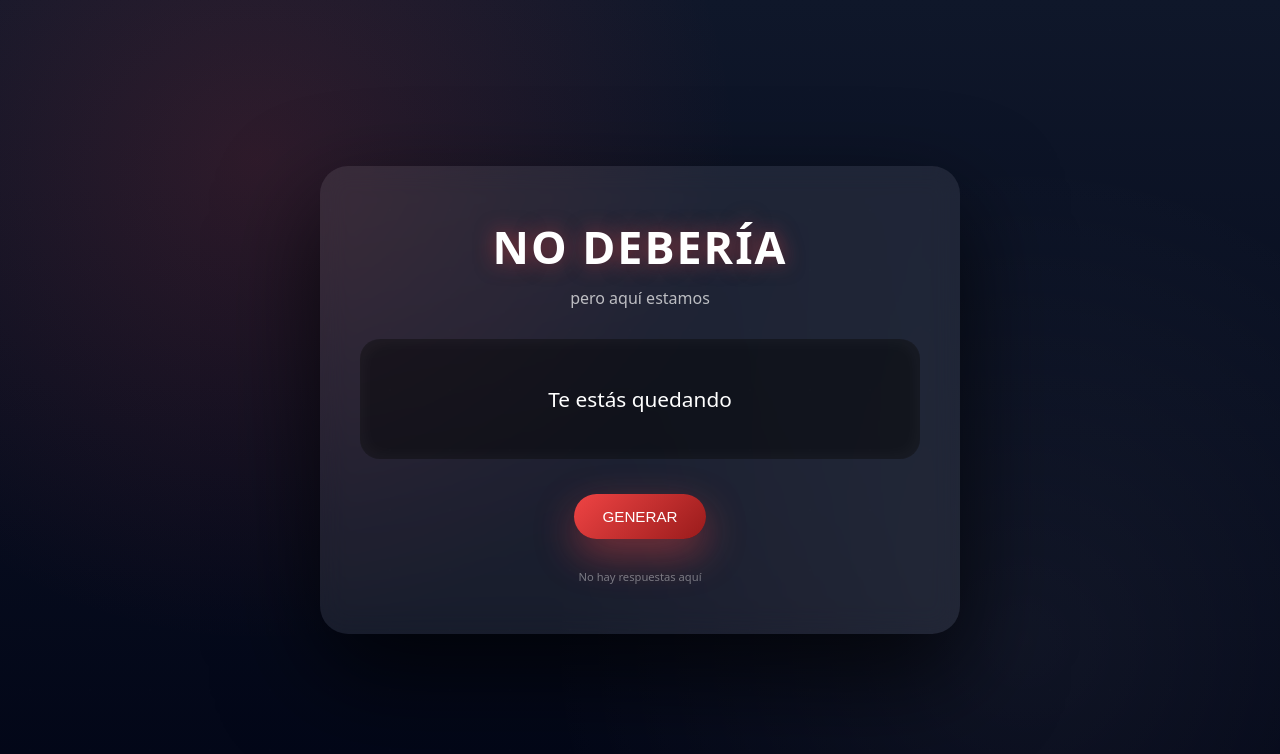
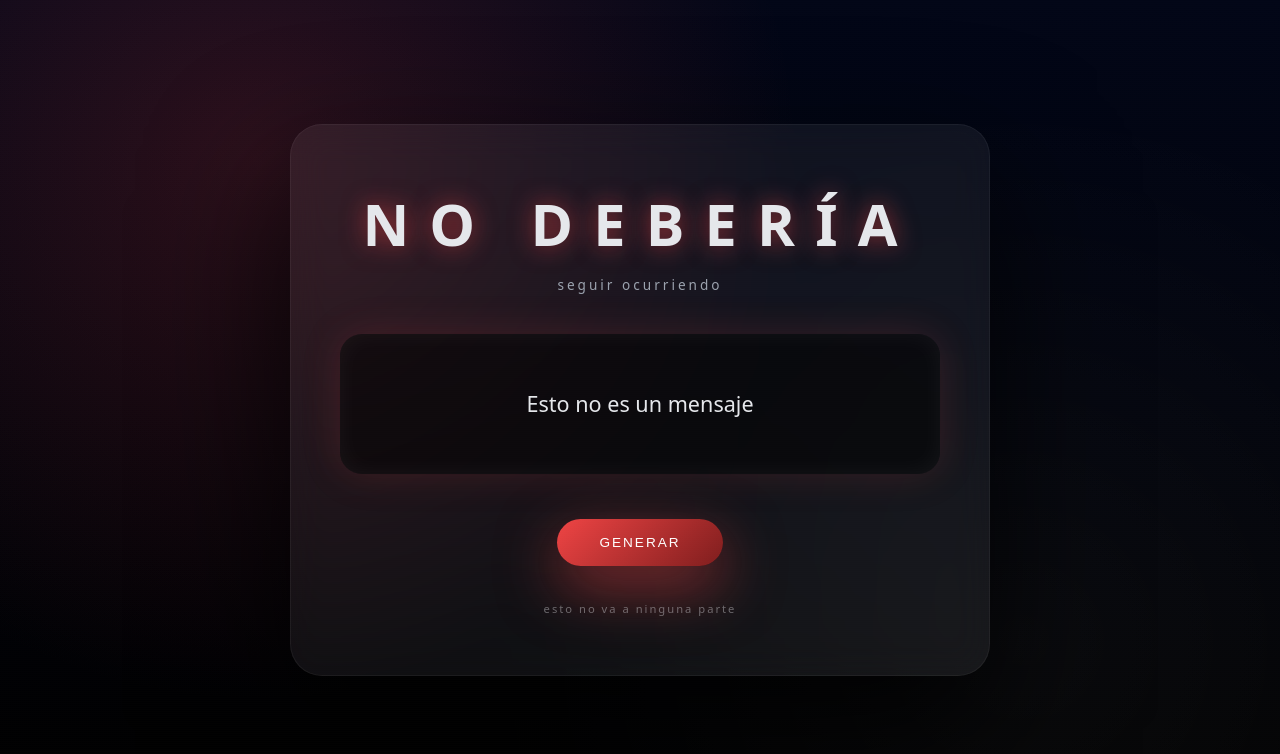
Before and after one commit to MAESTROGATO12/randomgenerator, a plain HTML site: page index.html in a window 1280 px wide. Both pictures are taken after a click on the button "GENERAR". Drawn offline with Linux system fonts and the light colour scheme.

Commit message:
Update index.html

```diff
--- a/index.html
+++ b/index.html
@@ -2,347 +2,215 @@
 <html lang="es">
 <head>
 <meta charset="UTF-8">
-  <title>Algo No Debería Existir</title>
+<title>NO MIRES DEMASIADO</title>
 <meta name="viewport" content="width=device-width, initial-scale=1.0">
 
 <style>
-    :root {
-      --bg-dark: #020617;
-      --bg-mid: #0f172a;
-      --accent: #ef4444;
-      --glass: rgba(255,255,255,0.08);
+:root{
+  --bg:#020617;
+  --bg2:#000000;
+  --red:#ef4444;
+  --red-dark:#7f1d1d;
+  --text:#e5e7eb;
+  --muted:#9ca3af;
 }
 
-    * {
-      box-sizing: border-box;
-      margin: 0;
-      padding: 0;
+*{
+  margin:0;
+  padding:0;
+  box-sizing:border-box;
 }
 
-    body {
-      min-height: 100vh;
-      font-family: system-ui, sans-serif;
-      background:
-        radial-gradient(circle at 20% 20%, rgba(239,68,68,0.15), transparent 40%),
-        radial-gradient(circle at 80% 80%, rgba(255,255,255,0.05), transparent 40%),
-        linear-gradient(180deg, var(--bg-mid), var(--bg-dark));
-      color: white;
-      display: flex;
-      justify-content: center;
-      align-items: center;
-      overflow: hidden;
+html,body{
+  height:100%;
 }
 
-    body::after {
-      content: "";
-      position: fixed;
-      inset: 0;
-      background-image: radial-gradient(circle, rgba(255,255,255,0.05) 1px, transparent 1px);
-      background-size: 60px 60px;
-      opacity: 0.15;
-      pointer-events: none;
+body{
+  font-family: system-ui, -apple-system, BlinkMacSystemFont, sans-serif;
+  background:
+    radial-gradient(circle at 20% 20%, rgba(239,68,68,0.18), transparent 45%),
+    radial-gradient(circle at 80% 80%, rgba(255,255,255,0.04), transparent 45%),
+    linear-gradient(180deg, var(--bg), var(--bg2));
+  color:var(--text);
+  display:flex;
+  justify-content:center;
+  align-items:center;
+  overflow:hidden;
 }
 
-    .container {
-      width: 92%;
-      max-width: 640px;
-      padding: 50px 40px;
-      border-radius: 28px;
-      background: var(--glass);
-      backdrop-filter: blur(14px);
-      box-shadow: 0 40px 100px rgba(0,0,0,0.7);
-      text-align: center;
-      animation: appear 1s ease;
+/* NOISE */
+body::after{
+  content:"";
+  position:fixed;
+  inset:0;
+  background-image:
+    repeating-linear-gradient(
+      0deg,
+      rgba(255,255,255,0.03),
+      rgba(255,255,255,0.03) 1px,
+      transparent 1px,
+      transparent 2px
+    );
+  opacity:0.25;
+  pointer-events:none;
 }
 
-    @keyframes appear {
-      from { opacity: 0; transform: translateY(30px); }
-      to { opacity: 1; transform: translateY(0); }
+/* CONTAINER */
+.app{
+  width:92%;
+  max-width:700px;
+  padding:60px 50px;
+  background:rgba(255,255,255,0.06);
+  backdrop-filter: blur(18px);
+  border-radius:32px;
+  box-shadow:
+    0 60px 140px rgba(0,0,0,0.85),
+    inset 0 0 0 1px rgba(255,255,255,0.05);
+  text-align:center;
+  animation:appear 1s ease;
 }
 
-    h1 {
-      font-size: 2.8rem;
-      letter-spacing: 2px;
-      margin-bottom: 10px;
-      text-shadow: 0 0 20px rgba(239,68,68,0.5);
+@keyframes appear{
+  from{opacity:0; transform:translateY(40px);}
+  to{opacity:1; transform:translateY(0);}
 }
 
-    .subtitle {
-      opacity: 0.7;
-      margin-bottom: 30px;
+/* TITLE */
+h1{
+  font-size:clamp(2.6rem,6vw,3.6rem);
+  letter-spacing:0.35em;
+  margin-bottom:12px;
+  text-shadow:0 0 25px rgba(239,68,68,0.6);
 }
 
-    .screen {
-      min-height: 120px;
-      padding: 25px;
-      border-radius: 20px;
-      background: rgba(0,0,0,0.45);
-      display: flex;
-      align-items: center;
-      justify-content: center;
-      font-size: 1.3rem;
-      box-shadow: inset 0 0 20px rgba(255,255,255,0.05);
+.subtitle{
+  font-size:0.85rem;
+  letter-spacing:3px;
+  color:var(--muted);
+  margin-bottom:40px;
 }
 
-    .glitch {
-      animation: glitch 0.4s linear;
+/* SCREEN */
+.screen{
+  min-height:140px;
+  padding:32px;
+  border-radius:22px;
+  background:rgba(0,0,0,0.55);
+  box-shadow:
+    inset 0 0 25px rgba(255,255,255,0.05),
+    0 0 40px rgba(239,68,68,0.15);
+  display:flex;
+  align-items:center;
+  justify-content:center;
+  font-size:1.35rem;
+  line-height:1.6;
 }
 
-    @keyframes glitch {
-      0% { transform: translate(0); }
-      20% { transform: translate(-3px, 2px); }
-      40% { transform: translate(3px, -2px); }
-      60% { transform: translate(-2px, 1px); }
-      80% { transform: translate(2px, -1px); }
-      100% { transform: translate(0); }
+/* GLITCH */
+.glitch{
+  animation:glitch 0.35s linear;
 }
 
-    .actions {
-      margin-top: 35px;
-      display: flex;
-      justify-content: center;
-      gap: 15px;
+@keyframes glitch{
+  0%{transform:translate(0);}
+  20%{transform:translate(-3px,2px);}
+  40%{transform:translate(3px,-2px);}
+  60%{transform:translate(-2px,1px);}
+  80%{transform:translate(2px,-1px);}
+  100%{transform:translate(0);}
 }
 
-    button {
-      border: none;
-      padding: 14px 28px;
-      border-radius: 999px;
-      font-size: 0.95rem;
-      cursor: pointer;
-      background: linear-gradient(135deg, #ef4444, #991b1b);
-      color: white;
-      box-shadow: 0 15px 40px rgba(239,68,68,0.45);
+/* ACTIONS */
+.actions{
+  margin-top:45px;
+  display:flex;
+  justify-content:center;
 }
 
-    button:hover {
-      transform: scale(1.05);
+/* BUTTON */
+button{
+  padding:16px 42px;
+  border-radius:999px;
+  border:none;
+  cursor:pointer;
+  font-size:0.85rem;
+  letter-spacing:2px;
+  background:linear-gradient(135deg,var(--red),var(--red-dark));
+  color:white;
+  box-shadow:0 20px 60px rgba(239,68,68,0.55);
+  transition:transform .2s ease, box-shadow .2s ease;
 }
 
-    footer {
-      margin-top: 30px;
-      font-size: 0.7rem;
-      opacity: 0.4;
+button:hover{
+  transform:scale(1.08);
+  box-shadow:0 30px 90px rgba(239,68,68,0.75);
+}
+
+/* FOOTER */
+footer{
+  margin-top:35px;
+  font-size:0.7rem;
+  letter-spacing:2px;
+  opacity:0.4;
 }
 </style>
 </head>
 
 <body>
-  <div class="container">
+
+<div class="app">
   <h1>NO DEBERÍA</h1>
-    <div class="subtitle">pero aquí estamos</div>
+  <div class="subtitle">seguir ocurriendo</div>
 
   <div class="screen" id="screen">
-      Pulsa el botón. Nada saldrá mal.
+    Pulsa. Observa. Repite.
   </div>
 
   <div class="actions">
     <button onclick="generate()">GENERAR</button>
   </div>
 
-    <footer>No hay respuestas aquí</footer>
+  <footer>esto no va a ninguna parte</footer>
 </div>
 
 <script>
 const textos = [
-      // 1–50
   "Esto no es un mensaje",
   "Ya estuviste aquí antes",
-      "Nada ha cambiado",
   "No sigas leyendo",
-      "Esto era opcional",
-      "Te estás quedando",
+  "Nada cambia",
+  "Otra vez tú",
+  "Demasiado tarde",
+  "Esto no ayuda",
+  "No hay respuestas",
+  "El botón no miente",
+  "Tú sí",
   "No mires atrás",
-      "Demasiado tarde",
+  "Aquí seguimos",
   "No hay final",
-      "Esto no ayuda",
-      "Otra vez tú",
-      "No deberías pulsar",
-      "¿Esperabas algo?",
-      "Nada te observa",
-      "Esto no importa",
-      "El botón gana",
-      "Sigue intentando",
-      "No es profundo",
-      "O quizá sí",
-      "No hay patrón",
-      "El error eres tú",
-      "Aquí no hay pistas",
-      "La curiosidad duele",
-      "Buen intento",
-      "Otra vez",
-      "No pares",
-      "Nada ocurre",
-      "No lo repitas",
-      "Esto no es arte",
-      "Casi",
-      "No hoy",
-      "Esto es inútil",
-      "Te estás aburriendo",
-      "¿Por qué sigues?",
-      "No hay logro",
-      "Esto no guarda nada",
-      "Otra frase",
-      "Nada especial",
-      "Te vi llegar",
-      "No mires el código",
-      "Esto no se arregla",
-      "Cierra la pestaña",
-      "No pulses más",
-      "No hay Easter Egg",
-      "Mentira",
-      "Siempre hay uno",
-      "No aquí",
-      "Quizá sí",
-      "Sigue",
-      "Ya sabes cómo acaba",
-
-      // 51–150
-      "El tiempo pasa",
-      "Nada mejora",
-      "Nada empeora",
-      "Esto es neutro",
-      "No hay contexto",
-      "No hay lore",
   "Esto no es un ARG",
   "O sí",
-      "No preguntes",
-      "No respondas",
-      "Esto no se guarda",
-      "Esto no aprende",
-      "Esto no recuerda",
-      "Pero tú sí",
-      "No mires la hora",
-      "No es tarde",
-      "Nunca lo es",
-      "Nada empieza aquí",
-      "Nada termina aquí",
-      "Pulsa otra vez",
-      "Eso fue rápido",
-      "Otra frase más",
-      "Esto es finito",
-      "Pero largo",
-      "No te rindas",
-      "O sí",
-      "Esto no se rompe",
-      "Aún",
-      "Todavía",
-      "No hay versión final",
-      "Esto es temporal",
-      "Como todo",
-      "No es importante",
-      "Pero estás aquí",
-      "Eso cuenta",
-      "No mires atrás",
-      "Ya lo hiciste",
-      "No hay recompensa",
-      "Ni castigo",
-      "Solo texto",
-      "Mucho texto",
-      "Demasiado",
-      "Otra línea",
-      "Otra más",
   "Sigue",
   "No pares",
+  "Nada especial",
+  "Otra línea",
+  "Siempre otra",
   "Esto no termina",
-      "Solo se repite",
-      "Como tú",
-      "No hay salida",
-      "Cerrar es una opción",
-      "No la tomaste",
-      "Aquí sigues",
-      "Otra frase",
-      "No es especial",
-      "Pero es esta",
-      "Ahora",
-      "En este momento",
-      "No mañana",
-      "Ahora",
-      "Exactamente ahora",
-      "Lee despacio",
-      "No tan despacio",
-      "Demasiado tarde",
-      "Otra vez",
-      "Siempre otra vez",
-      "Nada cambia",
-      "Pero algo se siente",
-      "O no",
-      "Eso depende",
-      "De ti",
-      "No del botón",
-      "El botón es inocente",
-      "Tú no",
-      "Esto no juzga",
-      "Pero observa",
-      "No responde",
-      "No pregunta",
-      "Solo muestra",
-      "Texto",
-      "Más texto",
-
-      // 151–250
-      "Esto ya pasó",
-      "Esto pasará",
-      "Esto está pasando",
-      "No te aceleres",
-      "No te pares",
-      "No es serio",
-      "No es broma",
-      "No es nada",
-      "Esto no tiene sentido",
-      "Exacto",
-      "Ahora lo entiendes",
-      "O no",
-      "Da igual",
-      "Nada importa aquí",
-      "Pero algo importa fuera",
-      "Sal",
-      "O quédate",
-      "Da igual",
-      "Esto no cambia",
-      "Otra frase más",
-      "Otra vez",
-      "Otra",
-      "Suficiente",
-      "No",
-      "Una más",
-      "Ahora sí",
-      "Vale no",
-      "Sigue",
-      "No te detengas",
-      "Esto no termina",
-      "Nunca",
-      "Ni hoy",
-      "Ni mañana",
-      "Ni aquí",
-      "Ni ahora",
-      "Pulsa",
-      "Pulsa otra vez",
-      "Eso",
-      "Así",
-      "Exacto",
-      "Perfecto",
-      "Ahora para",
-      "No",
-      "Otra",
-      "Última",
-      "Mentira",
-      "Siempre miente",
-      "El texto",
-      "El botón",
-      "Yo",
-      "Tú",
-      "Aquí seguimos"
+  "Cierra la pestaña",
+  "No lo hagas",
+  "Lo hiciste",
+  "Nada ocurrió"
 ];
 
-    function generate() {
-      const screen = document.getElementById("screen");
-      const random = textos[Math.floor(Math.random() * textos.length)];
+function generate(){
+  const screen=document.getElementById("screen");
+  const text=textos[Math.floor(Math.random()*textos.length)];
   screen.classList.remove("glitch");
   void screen.offsetWidth;
-      screen.textContent = random;
+  screen.textContent=text;
   screen.classList.add("glitch");
 }
 </script>
+
 </body>
 </html>
```
Lines whose indentation alone changed are shown as unchanged.
